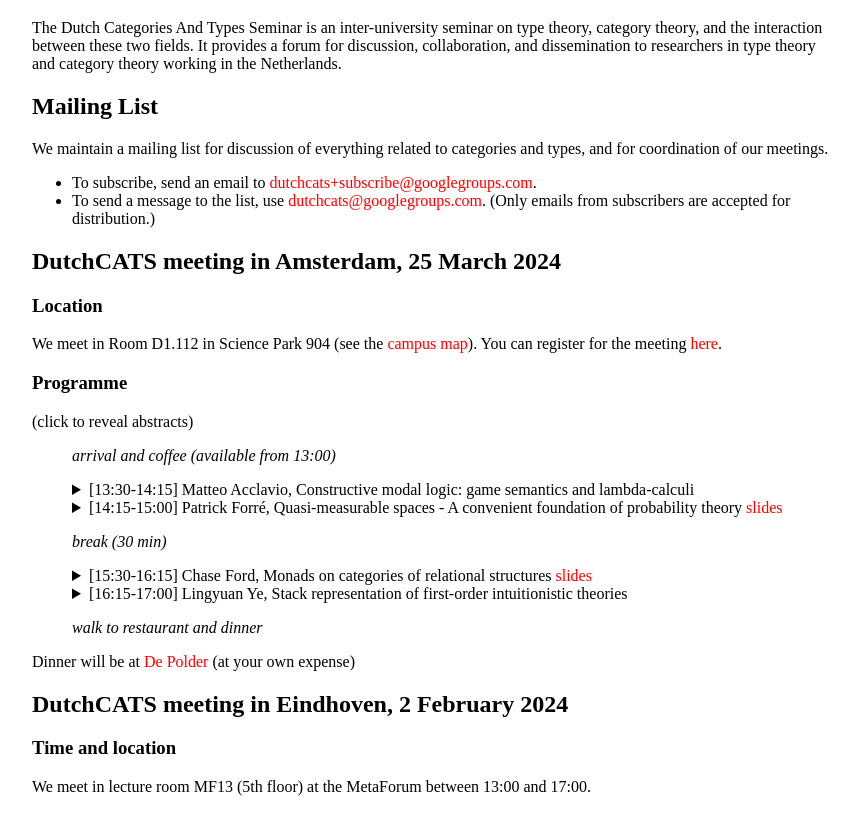
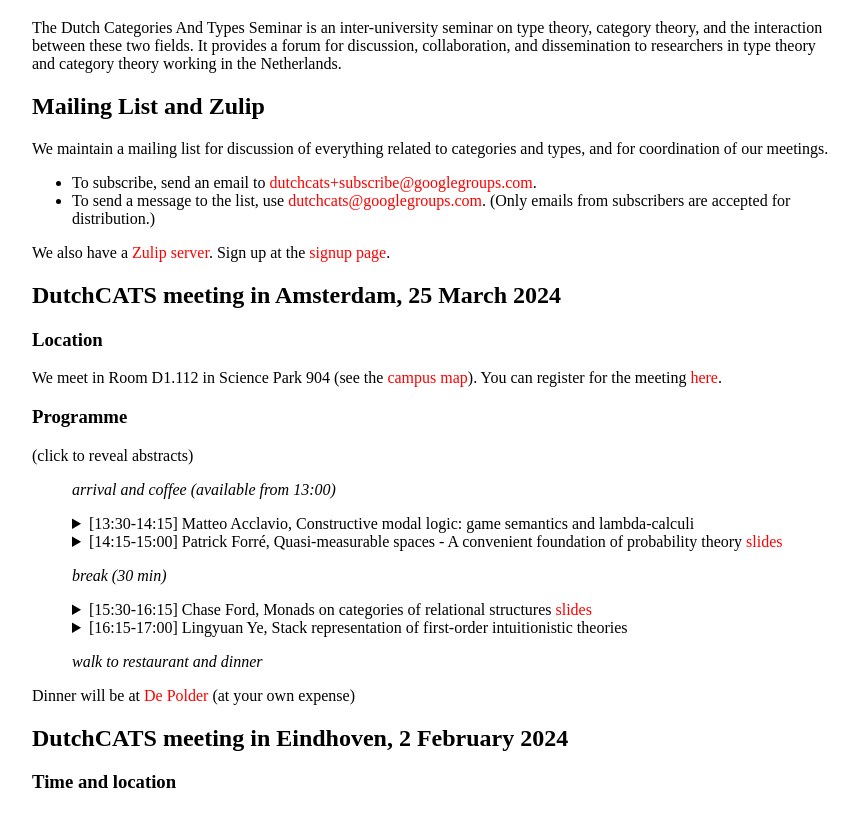
Before and after one commit to DutchCATS/dutchcats.github.io, a plain HTML site: page index.html in a window 1280 px wide. Shown: the part 61-874 px from the top of the page, without its empty margins (208-1067 px from the left). Drawn offline with Linux system fonts and the light colour scheme; grey boxes are pictures that could not be loaded.

Commit message:
Update index.html

```diff
--- a/index.html
+++ b/index.html
@@ -20,7 +20,7 @@
     The Dutch Categories And Types Seminar is an inter-university seminar on type theory, category theory, and the interaction between these two fields.
     It provides a forum for discussion, collaboration, and dissemination to researchers in type theory and category theory working in the Netherlands.
 
-    <h2>Mailing List</h2>
+    <h2>Mailing List and Zulip</h2>
 
     We maintain a mailing list for discussion of everything related to categories and types, and for coordination of our meetings.
     <ul>
@@ -30,6 +30,7 @@
 	(Only emails from subscribers are accepted for distribution.)
       </li>
       </ul>
+     We also have a <a href="https://dutchcats.zulipchat.com/">Zulip server</a>. Sign up at the <a href="https://dutchcats.zulipchat.com/register/">signup page</a>.
 
 
       <h2>DutchCATS meeting in Amsterdam, 25 March 2024</h2>
```
